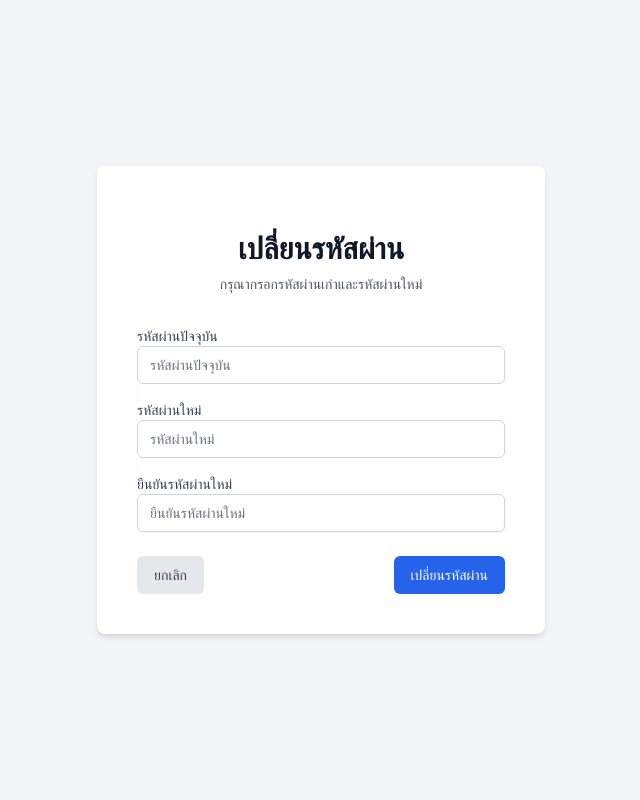
After one commit to suphachaiinet/Project_END_Yok, a Flask app: page /change_password in a window 1280 px wide. The commit adds this page. Shown: the whole page, without its empty margins (319-959 px from the left). Run offline with Flask 3, Linux system fonts and the light colour scheme; the visitor is signed in with stand-in values (Sample User, id 1); some libraries are stand-ins or nearby versions.

Commit message:
Add change password functionality and update student dashboard

```diff
--- a/app.py
+++ b/app.py
@@ -447,6 +447,53 @@ def cleanup_unverified_users():
             logging.error(f"เกิดข้อผิดพลาดในการลบผู้ใช้ที่ไม่ยืนยัน: {str(e)}")
             time.sleep(60)  # หากมีข้อผิดพลาด ให้รอก่อนลองใหม่
 
+@app.route('/change_password', methods=['GET', 'POST'])
+def change_password():
+    if 'user_id' not in session:
+        flash('กรุณาเข้าสู่ระบบก่อน', 'danger')
+        return redirect(url_for('login'))
+
+    if request.method == 'POST':
+        current_password = request.form['current_password']
+        new_password = request.form['new_password']
+        confirm_password = request.form['confirm_password']
+
+        # ตรวจสอบรหัสผ่านใหม่ตรงกัน
+        if new_password != confirm_password:
+            flash('รหัสผ่านใหม่ไม่ตรงกัน', 'danger')
+            return redirect(url_for('change_password'))
+
+        # ตรวจสอบความยาวของรหัสผ่าน
+        if len(new_password) < 6:
+            flash('รหัสผ่านใหม่ต้องมีความยาวอย่างน้อย 6 ตัวอักษร', 'danger')
+            return redirect(url_for('change_password'))
+
+        # ดึงข้อมูลผู้ใช้
+        user = mongo.db.users_all.find_one({"_id": ObjectId(session['user_id'])})
+
+        if not user:
+            flash('ไม่พบข้อมูลผู้ใช้', 'danger')
+            return redirect(url_for('logout'))
+
+        # ตรวจสอบรหัสผ่านปัจจุบัน
+        if not bcrypt.check_password_hash(user['password'], current_password):
+            flash('รหัสผ่านปัจจุบันไม่ถูกต้อง', 'danger')
+            return redirect(url_for('change_password'))
+
+        # เข้ารหัสพาสเวิร์ดใหม่
+        hashed_password = bcrypt.generate_password_hash(new_password).decode('utf-8')
+
+        # อัปเดตรหัสผ่านในฐานข้อมูล
+        mongo.db.users_all.update_one(
+            {"_id": ObjectId(session['user_id'])},
+            {"$set": {"password": hashed_password, "password_updated_at": datetime.now(ZoneInfo("Asia/Bangkok"))}}
+        )
+
+        flash('เปลี่ยนรหัสผ่านสำเร็จ', 'success')
+        return redirect(url_for('dashboard'))
+
+    return render_template('change_password.html')
+
 if __name__ == '__main__':
     with app.app_context():
         create_admin_user()
--- /dev/null
+++ b/templates/change_password.html
@@ -0,0 +1,128 @@
+<!DOCTYPE html>
+<html lang="th">
+<head>
+    <meta charset="UTF-8">
+    <meta name="viewport" content="width=device-width, initial-scale=1.0">
+    <title>เปลี่ยนรหัสผ่าน</title>
+    <link rel="stylesheet" href="https://cdnjs.cloudflare.com/ajax/libs/tailwindcss/2.2.19/tailwind.min.css">
+</head>
+<body class="bg-gray-100">
+    <div class="min-h-screen flex items-center justify-center py-12 px-4 sm:px-6 lg:px-8">
+        <div class="max-w-md w-full space-y-8 bg-white p-10 rounded-lg shadow-md">
+            <div>
+                <h2 class="mt-6 text-center text-3xl font-extrabold text-gray-900">
+                    เปลี่ยนรหัสผ่าน
+                </h2>
+                <p class="mt-2 text-center text-sm text-gray-600">
+                    กรุณากรอกรหัสผ่านเก่าและรหัสผ่านใหม่
+                </p>
+            </div>
+
+            {% with messages = get_flashed_messages(with_categories=true) %}
+                {% if messages %}
+                    {% for category, message in messages %}
+                        {% if not 'logged out' in message.lower() %}
+                            <div class="p-4 mb-4 rounded-md {{ 'bg-green-100 text-green-700' if category == 'success' else 'bg-red-100 text-red-700' }}">
+                                {{ message }}
+                            </div>
+                        {% endif %}
+                    {% endfor %}
+                {% endif %}
+            {% endwith %}
+
+            <form id="passwordForm" method="POST" class="mt-8 space-y-6">
+                <div class="rounded-md shadow-sm space-y-4">
+                    <!-- รหัสผ่านเก่า -->
+                    <div>
+                        <label for="current_password" class="block text-sm font-medium text-gray-700">รหัสผ่านปัจจุบัน</label>
+                        <input id="current_password" name="current_password" type="password" required
+                            class="appearance-none relative block w-full px-3 py-2 border border-gray-300
+                                   placeholder-gray-500 text-gray-900 rounded-md focus:outline-none
+                                   focus:ring-blue-500 focus:border-blue-500 focus:z-10 sm:text-sm"
+                            placeholder="รหัสผ่านปัจจุบัน">
+                    </div>
+
+                    <!-- รหัสผ่านใหม่ -->
+                    <div>
+                        <label for="new_password" class="block text-sm font-medium text-gray-700">รหัสผ่านใหม่</label>
+                        <input id="new_password" name="new_password" type="password" required
+                            class="appearance-none relative block w-full px-3 py-2 border border-gray-300
+                                   placeholder-gray-500 text-gray-900 rounded-md focus:outline-none
+                                   focus:ring-blue-500 focus:border-blue-500 focus:z-10 sm:text-sm"
+                            placeholder="รหัสผ่านใหม่">
+                    </div>
+
+                    <!-- ยืนยันรหัสผ่านใหม่ -->
+                    <div>
+                        <label for="confirm_password" class="block text-sm font-medium text-gray-700">ยืนยันรหัสผ่านใหม่</label>
+                        <input id="confirm_password" name="confirm_password" type="password" required
+                            class="appearance-none relative block w-full px-3 py-2 border border-gray-300
+                                   placeholder-gray-500 text-gray-900 rounded-md focus:outline-none
+                                   focus:ring-blue-500 focus:border-blue-500 focus:z-10 sm:text-sm"
+                            placeholder="ยืนยันรหัสผ่านใหม่">
+                    </div>
+                </div>
+
+                <div class="flex items-center justify-between">
+                    <a href="{{ url_for('dashboard') }}" class="py-2 px-4 border border-transparent text-sm font-medium rounded-md text-gray-700 bg-gray-200 hover:bg-gray-300 focus:outline-none">
+                        ยกเลิก
+                    </a>
+                    <button type="button" id="submitButton"
+                        class="group relative py-2 px-4 border border-transparent text-sm font-medium rounded-md text-white bg-blue-600 hover:bg-blue-700 focus:outline-none focus:ring-2 focus:ring-offset-2 focus:ring-blue-500">
+                        เปลี่ยนรหัสผ่าน
+                    </button>
+                </div>
+            </form>
+        </div>
+    </div>
+
+    <!-- Modal backdrop -->
+    <div id="confirmModal" class="fixed inset-0 bg-gray-600 bg-opacity-50 flex items-center justify-center hidden z-50">
+        <div class="bg-white rounded-lg p-6 max-w-sm mx-auto">
+            <h3 class="text-lg font-medium text-gray-900 mb-4">ยืนยันการเปลี่ยนรหัสผ่าน</h3>
+            <p class="text-gray-700 mb-6">คุณต้องการเปลี่ยนรหัสผ่านใช่หรือไม่?</p>
+            <div class="flex justify-end space-x-4">
+                <button id="cancelButton" class="px-4 py-2 bg-gray-200 text-gray-800 rounded hover:bg-gray-300">
+                    ยกเลิก
+                </button>
+                <button id="confirmButton" class="px-4 py-2 bg-blue-600 text-white rounded hover:bg-blue-700">
+                    ยืนยัน
+                </button>
+            </div>
+        </div>
+    </div>
+
+    <script>
+        // ฟังก์ชันแสดง Modal
+        document.getElementById('submitButton').addEventListener('click', function() {
+            // ตรวจสอบ form validation ก่อน
+            const form = document.getElementById('passwordForm');
+            if (form.checkValidity()) {
+                // ถ้า form ผ่านการตรวจสอบแล้ว ให้แสดง modal
+                document.getElementById('confirmModal').classList.remove('hidden');
+            } else {
+                // ถ้า form ไม่ผ่านการตรวจสอบ ให้แสดง validation message
+                form.reportValidity();
+            }
+        });
+
+        // ปุ่มยกเลิกใน Modal
+        document.getElementById('cancelButton').addEventListener('click', function() {
+            document.getElementById('confirmModal').classList.add('hidden');
+        });
+
+        // ปุ่มยืนยันใน Modal
+        document.getElementById('confirmButton').addEventListener('click', function() {
+            // ส่ง form
+            document.getElementById('passwordForm').submit();
+        });
+
+        // ปิด Modal เมื่อคลิกที่พื้นหลัง
+        document.getElementById('confirmModal').addEventListener('click', function(e) {
+            if (e.target === this) {
+                this.classList.add('hidden');
+            }
+        });
+    </script>
+</body>
+</html>
--- a/templates/student_dashboard.html
+++ b/templates/student_dashboard.html
@@ -204,6 +204,9 @@
                     <button id="scoreToggle" class="px-3 py-2 text-gray-600 hover:text-gray-900">
                         View Scores
                     </button>
+                    <a href="{{ url_for('change_password') }}" class="px-3 py-2 text-gray-600 hover:text-gray-900">
+                        เปลี่ยนรหัสผ่าน
+                    </a>
                     <span class="text-gray-600">{{ first_name }} {{ last_name }}</span>
                     <a href="{{ url_for('logout') }}" class="text-gray-600 hover:text-gray-900">Logout</a>
                 </div>
```
Also changed, not shown: 2 other files.
